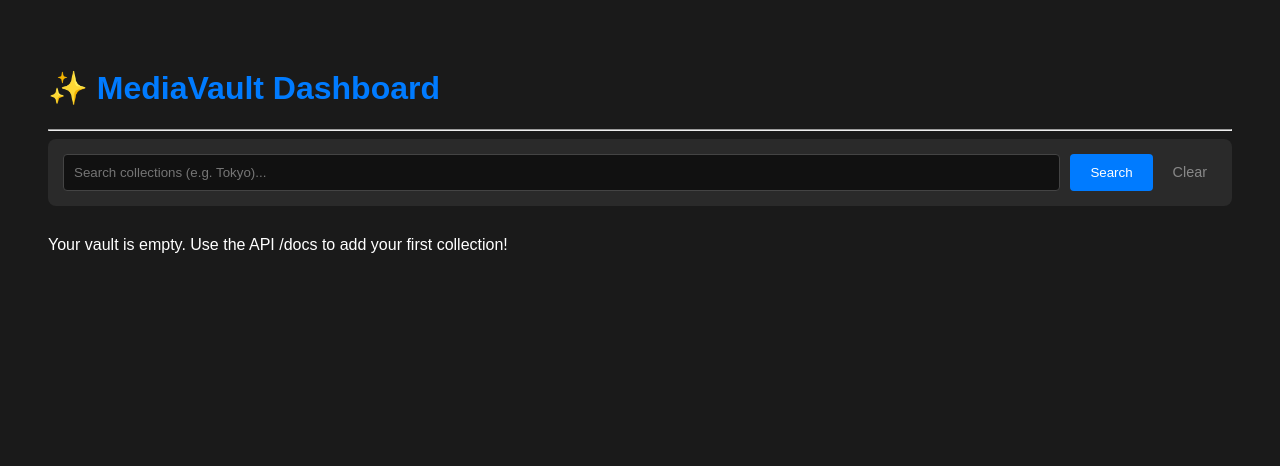
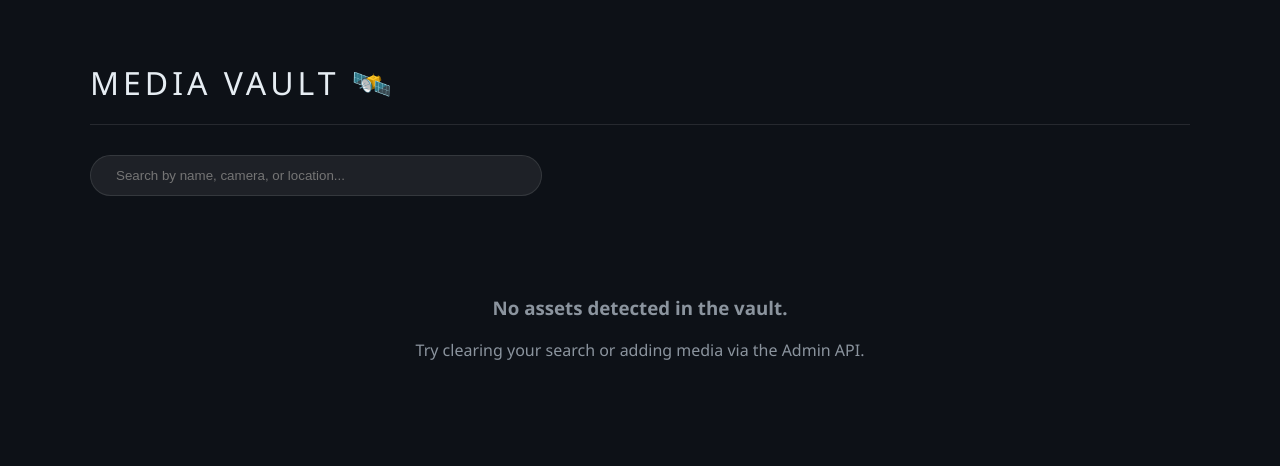
Before and after one commit to github4eri/MediaVault, a FastAPI app: page / in a window 1280 px wide. Shown: the top 466 px of the page. Run offline with FastAPI, Linux system fonts and the light colour scheme.

Commit message:
feat: completed Week 4 glassmorphism UI upgrade

```diff
--- a/main.py
+++ b/main.py
@@ -43,8 +43,8 @@ def read_dashboard(request: Request, db: Session = Depends(get_db), search: str
     collections = query.all()
 
     return templates.TemplateResponse(
-        "dashboard.html",
-        {"request": request, "collections": collections, "search_term": search}
+    "dashboard.html",
+    {"request": request, "collections": collections, "search_term": search}
     )
 
 #3. Admin Route
--- a/templates/dashboard.html
+++ b/templates/dashboard.html
@@ -1,61 +1,128 @@
 <!DOCTYPE html>
-<html>
+<html lang="en">
 <head>
-    <title>MediaVault Pro</title>
+    <meta charset="UTF-8">
+    <meta name="viewport" content="width=device-width, initial-scale=1.0">
+    <title>MediaVault | Studio Dashboard</title>
     <style>
-        body { font-family: sans-serif; background: #1a1a1a; color: white; padding: 40px; }
-        .card { background: #2a2a2a; padding: 20px; border-radius: 8px; margin-bottom: 20px; border-left: 5px solid #007bff; }
-        h1 { color: #007bff; }
-        .asset { font-size: 0.9em; color: #aaa; margin-left: 20px; }
+        :root {
+            --bg-color: #0d1117;
+            --card-bg: rgba(255, 255, 255, 0.05);
+            --accent-ai: #00f2ff;
+            --accent-camera: #ff007a;
+            --text-main: #e6edf3;
+            --text-dim: #8b949e;
+        }
+
+        body {
+            background-color: var(--bg-color);
+            color: var(--text-main);
+            font-family: 'Segoe UI', system-ui, sans-serif;
+            margin: 0;
+            padding: 40px;
+        }
+
+        .container { max-width: 1100px; margin: 0 auto; }
+
+        h1 { font-weight: 200; letter-spacing: 4px; border-bottom: 1px solid rgba(255,255,255,0.1); padding-bottom: 20px; }
+
+        .search-container { margin: 30px 0; }
+
+        input[type="text"] {
+            background: rgba(255, 255, 255, 0.07);
+            border: 1px solid rgba(255, 255, 255, 0.1);
+            color: white;
+            padding: 12px 25px;
+            border-radius: 30px;
+            width: 100%;
+            max-width: 400px;
+            outline: none;
+            transition: 0.3s;
+        }
+
+        input[type="text"]:focus { border-color: var(--accent-ai); box-shadow: 0 0 15px rgba(0, 242, 255, 0.2); }
+
+        .asset-grid {
+            display: grid;
+            grid-template-columns: repeat(auto-fill, minmax(320px, 1fr));
+            gap: 25px;
+        }
+
+        .asset-card {
+            background: var(--card-bg);
+            backdrop-filter: blur(15px);
+            -webkit-backdrop-filter: blur(15px);
+            border: 1px solid rgba(255, 255, 255, 0.1);
+            border-radius: 20px;
+            padding: 25px;
+            transition: 0.4s cubic-bezier(0.175, 0.885, 0.32, 1.275);
+        }
+
+        .asset-card:hover {
+            transform: translateY(-10px) scale(1.02);
+            border-color: rgba(255, 255, 255, 0.3);
+            background: rgba(255, 255, 255, 0.08);
+        }
+
+        .card-header { display: flex; justify-content: space-between; align-items: center; margin-bottom: 15px; }
+        .asset-name { font-size: 1.2rem; font-weight: 600; margin: 0; }
+
+        .badge {
+            font-size: 0.6rem;
+            font-weight: 900;
+            padding: 4px 12px;
+            border-radius: 50px;
+            text-transform: uppercase;
+            letter-spacing: 1.5px;
+            border: 1px solid;
+        }
+
+        .badge-ai { color: var(--accent-ai); border-color: var(--accent-ai); background: rgba(0, 242, 255, 0.1); }
+        .badge-camera { color: var(--accent-camera); border-color: var(--accent-camera); background: rgba(255, 0, 122, 0.1); }
+
+        .metadata { color: var(--text-dim); font-size: 0.85rem; line-height: 2; }
+        .metadata span { display: block; }
     </style>
 </head>
 <body>
-    <h1>✨ MediaVault Dashboard</h1>
-    <hr>
-    <div style="margin-bottom: 30px; background: #2a2a2a; padding: 15px; border-radius: 8px;">
-        <form action="/" method="get" style="display: flex; gap: 10px;">
-            <input
-                type="text"
-                name="search"
-                placeholder="Search collections (e.g. Tokyo)..."
-                value="{{ search_term or '' }}"
-                style="flex-grow: 1; padding: 10px; border-radius: 4px; border: 1px solid #444; background: #111; color: white;"
-            >
-            <button type="submit" style="padding: 10px 20px; background: #007bff; color: white; border: none; border-radius: 4px; cursor: pointer;">
-                Search
-            </button>
-            <a href="/" style="padding: 10px; color: #888; text-decoration: none; font-size: 0.9em;">Clear</a>
+    <div class="container">
+        <h1>MEDIA VAULT 🛰️</h1>
+
+        <div class="search-container">
+            <form action="/" method="get">
+                <input type="text" name="search" placeholder="Search by name, camera, or location..." value="{{ search_term if search_term else '' }}">
             </form>
         </div>
 
-    {% for collection in collections %}
-    <div class="card">
-        <h2>{{ collection.name }}</h2>
-        <p>{{ collection.description }}</p>
-
-        <h3>Files:</h3>
-        <ul>
-            {% for asset in collection.assets %}
-            <li class="asset" style="list-style: none; background: #333; padding: 15px; border-radius: 6px; margin-bottom: 10px; border: 1px solid #444;">
-                <div style="display: flex; justify-content: space-between; align-items: center;">
-                    <div>
-                        <span style="background: #007bff; color: white; padding: 2px 6px; border-radius: 4px; font-weight: bold;">ID: {{ asset.id }}</span>
-                        <strong style="font-size: 1.1em; margin-left: 10px;">{{ asset.filename }}</strong>
+        <div class="asset-grid">
+            {# THE LOGIC HUB #}
+            {% if collections %}
+                {% for col in collections %}
+                    {% if col.assets %}
+                        {% for asset in col.assets %}
+                        <div class="asset-card">
+                            <div class="card-header">
+                                <p class="asset-name">{{ asset.name }}</p>
+                                <span class="badge {% if asset.source == 'AI' %}badge-ai{% else %}badge-camera{% endif %}">
+                                    {{ asset.source }}
+                                </span>
                             </div>
-                    <span style="color: #888; font-size: 0.8em;">{{ asset.file_type }} | {{ asset.file_size_mb }}MB</span>
+                            <div class="metadata">
+                                <span>📍 {{ asset.location or 'Studio Default' }}</span>
+                                <span>📸 {{ asset.camera_model or 'Direct Input' }}</span>
+                                <span>💾 {{ asset.file_size }} MB | {{ asset.resolution }}</span>
                             </div>
-
-                <div style="margin-top: 10px; font-size: 0.85em; color: #bbb; display: flex; gap: 15px;">
-                    <span>📷 {{ asset.camera_model }}</span>
-                    <span>📍 {{ asset.location }}</span>
-                    <span>🖥️ {{ asset.resolution }}</span>
                         </div>
-            </li>
                         {% endfor %}
-        </ul>
+                    {% endif %}
+                {% endfor %}
+            {% else %}
+                <div style="grid-column: 1/-1; text-align: center; padding: 50px; color: var(--text-dim);">
+                    <h3>No assets detected in the vault.</h3>
+                    <p>Try clearing your search or adding media via the Admin API.</p>
                 </div>
-    {% else %}
-        <p>Your vault is empty. Use the API /docs to add your first collection!</p>
-    {% endfor %}
+            {% endif %}
+        </div>
+    </div>
 </body>
 </html>
```
Lines whose indentation alone changed are shown as unchanged.
